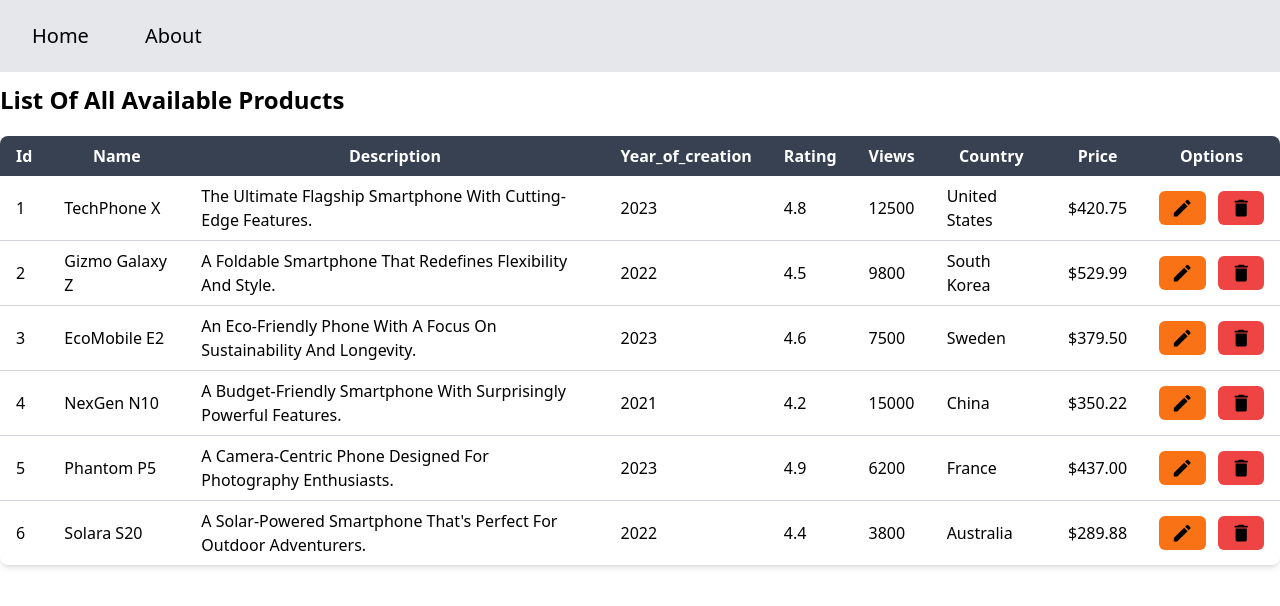
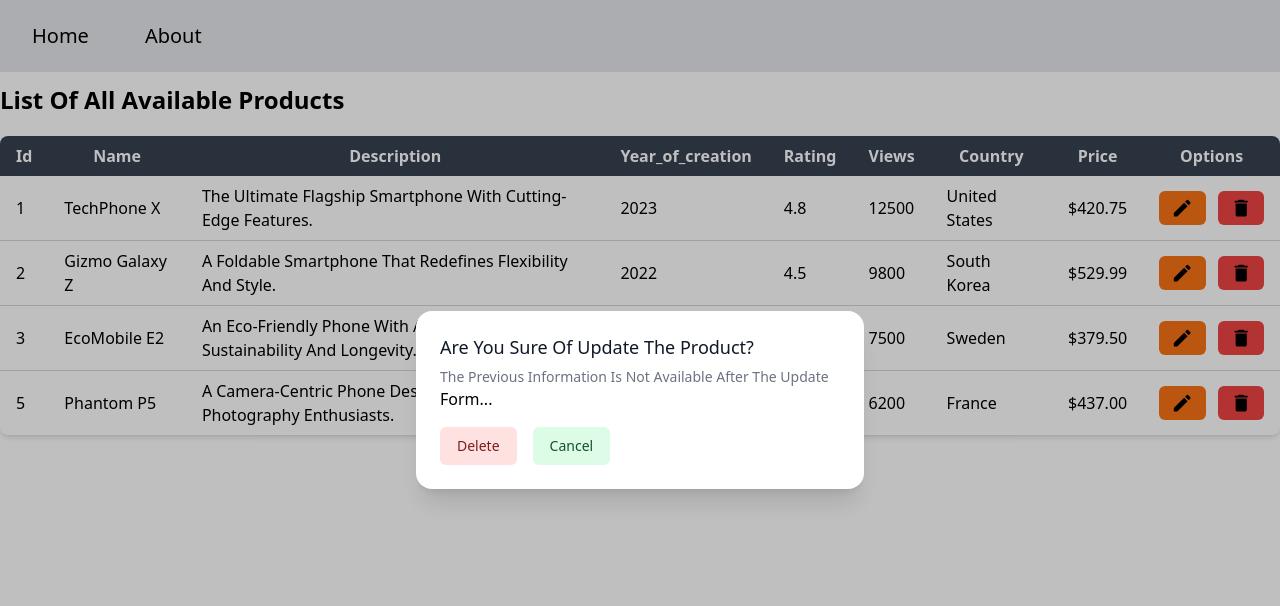
Before and after one commit to Alireza-WebDeveloper/ReactQuery-Dashboard, a React (Vite) app: page / in a window 1280 px wide. Both pictures are taken after a click on the button 1182 px from the left and 207 px from the top of the page. Shown: the top 606 px of the page. Built offline with nearby package versions, Linux system fonts and the light colour scheme; data requests are answered from the project's data file.

Commit message:
(Add):<-Modal Update Form->

```diff
--- a/db.json
+++ b/db.json
@@ -31,16 +31,6 @@
       "price": 379.5
     },
     {
-      "id": 4,
-      "name": "NexGen N10",
-      "description": "A budget-friendly smartphone with surprisingly powerful features.",
-      "year_of_creation": 2021,
-      "rating": 4.2,
-      "views": 15000,
-      "country": "China",
-      "price": 350.22
-    },
-    {
       "id": 5,
       "name": "Phantom P5",
       "description": "A camera-centric phone designed for photography enthusiasts.",
@@ -49,16 +39,6 @@
       "views": 6200,
       "country": "France",
       "price": 437
-    },
-    {
-      "id": 6,
-      "name": "Solara S20",
-      "description": "A solar-powered smartphone that's perfect for outdoor adventurers.",
-      "year_of_creation": 2022,
-      "rating": 4.4,
-      "views": 3800,
-      "country": "Australia",
-      "price": 289.88
     }
   ]
 }
--- /dev/null
+++ b/src/Components/Form/UpdateProduct/index.tsx
@@ -0,0 +1,39 @@
+import React from 'react';
+
+interface UpdateProductProps {
+  statusDelete: any;
+  onClose(): void;
+}
+const UpdateProduct: React.FC<UpdateProductProps> = ({
+  onClose,
+  statusDelete,
+}) => {
+  return (
+    <>
+      <div className="mt-2">
+        <p className="text-sm text-gray-500">
+          The previous information is not available after the update
+        </p>
+      </div>
+      <div>form...</div>
+      <div className="mt-4 flex gap-4">
+        <button
+          disabled={statusDelete === 'loading' ? true : false}
+          type="button"
+          className=" capitalize inline-flex justify-center rounded-md border border-transparent bg-red-100 px-4 py-2 text-sm font-medium text-red-900 hover:bg-red-200 focus:outline-none focus-visible:ring-2 focus-visible:ring-red-500 focus-visible:ring-offset-2"
+        >
+          delete
+        </button>
+        <button
+          type="button"
+          className=" capitalize inline-flex justify-center rounded-md border border-transparent bg-green-100 px-4 py-2 text-sm font-medium text-green-900 hover:bg-green-200 focus:outline-none focus-visible:ring-2 focus-visible:ring-green-500 focus-visible:ring-offset-2"
+          onClick={onClose}
+        >
+          cancel
+        </button>
+      </div>
+    </>
+  );
+};
+
+export default UpdateProduct;
--- a/src/Components/Product/ProductTable/Cells.tsx
+++ b/src/Components/Product/ProductTable/Cells.tsx
@@ -5,11 +5,13 @@ import * as Icons from 'react-icons/md';
 interface CellsState {
   products: ProductState[];
   handleSelectProductToDelete(product: ProductState): void;
+  handleSelectProductToUpdate(product: ProductState): void;
 }
 
 const Cells: React.FC<CellsState> = ({
   products,
   handleSelectProductToDelete,
+  handleSelectProductToUpdate,
 }) => {
   return (
     <tbody className="divide-y divide-gray-300">
@@ -25,7 +27,10 @@ const Cells: React.FC<CellsState> = ({
           <td className="py-2 px-4">${product.price.toFixed(2)}</td>
           <td className="py-2 px-4">
             <section className="flex items-center gap-3 ">
-              <button className="px-3 py-1.5 bg-orange-500 rounded-md capitalize hover:bg-orange-600">
+              <button
+                className="px-3 py-1.5 bg-orange-500 rounded-md capitalize hover:bg-orange-600"
+                onClick={() => handleSelectProductToUpdate(product)}
+              >
                 <Icons.MdEdit size="1.4rem" />
               </button>
               <button
--- a/src/Components/Product/ProductTable/index.tsx
+++ b/src/Components/Product/ProductTable/index.tsx
@@ -5,33 +5,49 @@ import Modal from '../../Modal';
 import { useState } from 'react';
 import useDeleteProduct from '../../../Hook/useDeleteProduct';
 import DeleteProduct from '../../Form/DeleteProduct';
+import UpdateProduct from '../../Form/UpdateProduct';
 interface ProductTableProps {
   products?: ProductState[];
 }
 
 const ProductTable: React.FC<ProductTableProps> = ({ products }) => {
-  // States
-  const [isOpen, setIsOpen] = useState(false);
+  // State Modal
+  const [isOpenDeleteModal, setIsOpenDeleteModal] = useState(false);
+  const [isOpenUpdateModal, setIsOpenUpdateModal] = useState(false);
+
+  // State Select Product (Update,Delete)
   const [selectProductToDelete, setSelectProductToDelete] =
+    useState<ProductState>({} as ProductState);
+  const [selectProductToUpdate, setSelectProductToUpdate] =
     useState<ProductState>({} as ProductState);
 
   // Select Product To Delete
   const handleSelectProductToDelete = (product: ProductState) => {
     setSelectProductToDelete(product);
-    setIsOpen(true);
+    setIsOpenDeleteModal(true);
+  };
+
+  const handleSelectProductToUpdate = (product: ProductState) => {
+    setSelectProductToUpdate(product);
+    setIsOpenUpdateModal(true);
   };
 
   // Close Modal
-  const onClose = () => {
-    setIsOpen(false);
+  const onCloseDeleteModal = () => {
+    setIsOpenDeleteModal(false);
     setSelectProductToDelete({} as ProductState);
+  };
+
+  const onCloseUpdateModal = () => {
+    setIsOpenUpdateModal(false);
+    setSelectProductToUpdate({} as ProductState);
   };
 
   // Action Delete Product (Request)
   const { mutate: mutateDelete, status: statusDelete } = useDeleteProduct();
   const handleAsyncDeleteProduct = () => {
     mutateDelete(selectProductToDelete.id);
-    setIsOpen(false);
+    setIsOpenDeleteModal(false);
     setSelectProductToDelete({} as ProductState);
   };
   return (
@@ -43,21 +59,29 @@ const ProductTable: React.FC<ProductTableProps> = ({ products }) => {
             <Cells
               products={products}
               handleSelectProductToDelete={handleSelectProductToDelete}
+              handleSelectProductToUpdate={handleSelectProductToUpdate}
             />
           </>
         )}
       </table>
       {/* Modal */}
       <Modal
-        title="    Are you sure of removing the product?"
-        isOpen={isOpen}
-        onClose={onClose}
+        title="Are you sure of removing the product?"
+        isOpen={isOpenDeleteModal}
+        onClose={onCloseDeleteModal}
       >
         <DeleteProduct
-          onClose={onClose}
+          onClose={onCloseDeleteModal}
           handleAsyncDeleteProduct={handleAsyncDeleteProduct}
           statusDelete={statusDelete}
         />
+      </Modal>
+      <Modal
+        title="Are you sure of update the product?"
+        isOpen={isOpenUpdateModal}
+        onClose={onCloseUpdateModal}
+      >
+        <UpdateProduct onClose={onCloseUpdateModal} statusDelete={''} />
       </Modal>
     </div>
   );
```
